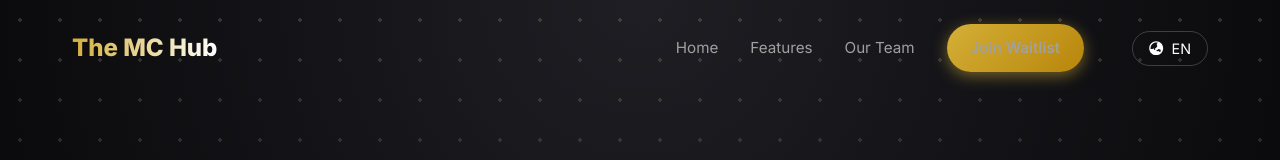
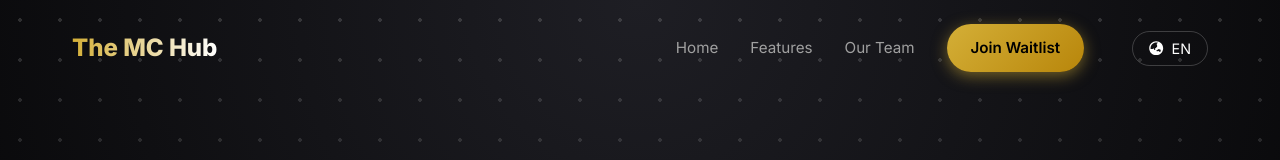
Before and after one commit to The-MC-Hub/The-MC-Hub_LandingPage, a React (Vite) app: page / in a window 1280 px wide. Shown: the top 160 px of the page. Built offline with nearby package versions, Linux system fonts and the light colour scheme.

Commit message:
change color button

```diff
--- a/src/components/layout/Navbar/index.jsx
+++ b/src/components/layout/Navbar/index.jsx
@@ -25,7 +25,7 @@ const Navbar = () => {
           <Link to="/">{t('home')}</Link>
           <Link to="/features">{t('features')}</Link>
           <Link to="/team">{t('team')}</Link>
-          <Link to="/coming-soon" className="btn btn-primary">
+          <Link to="/coming-soon" className="btn btn-primary" style={{ color: 'black' }}>
             {t('join_waitlist')}
           </Link>
           <LanguageSwitch />
```
